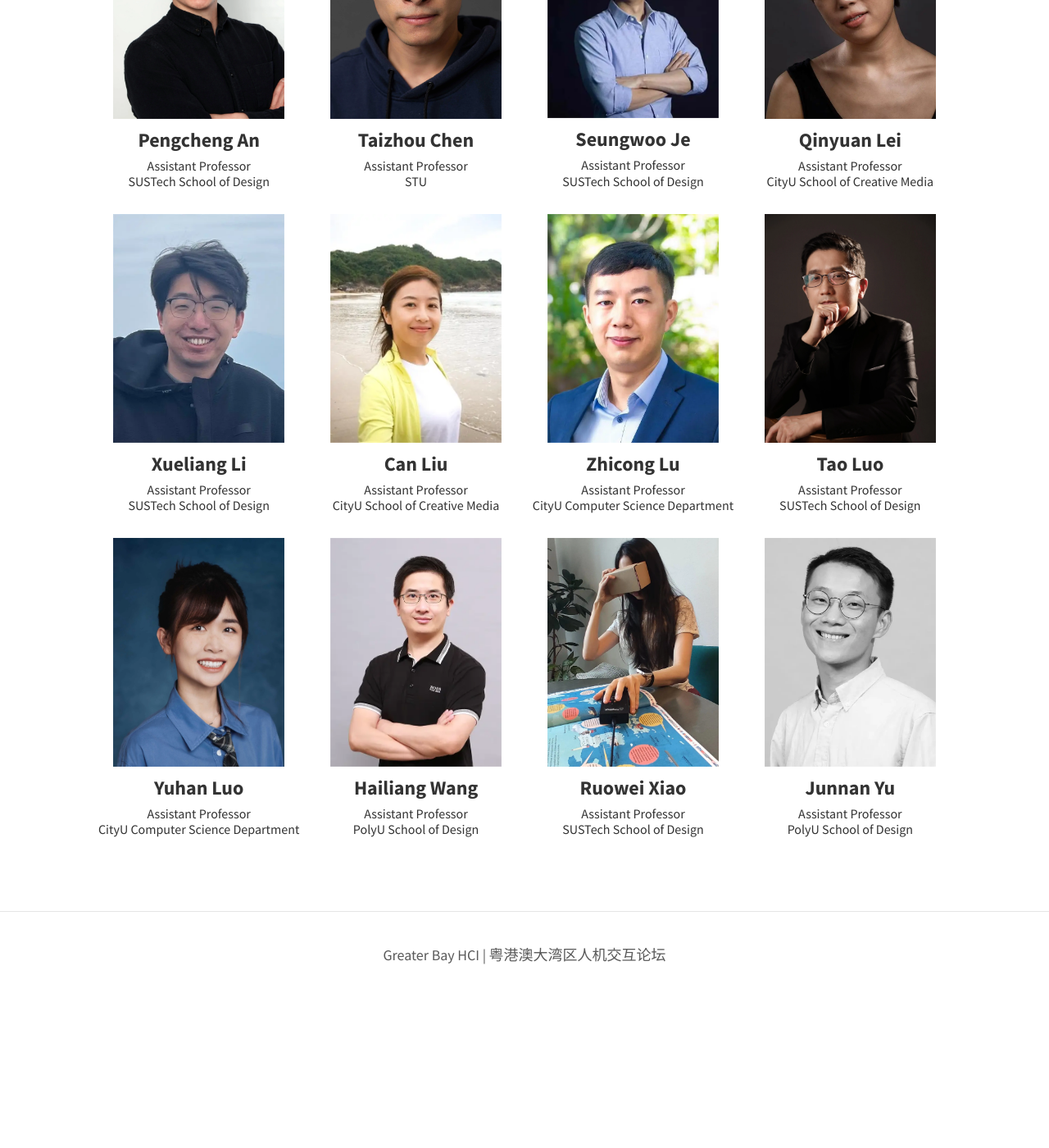
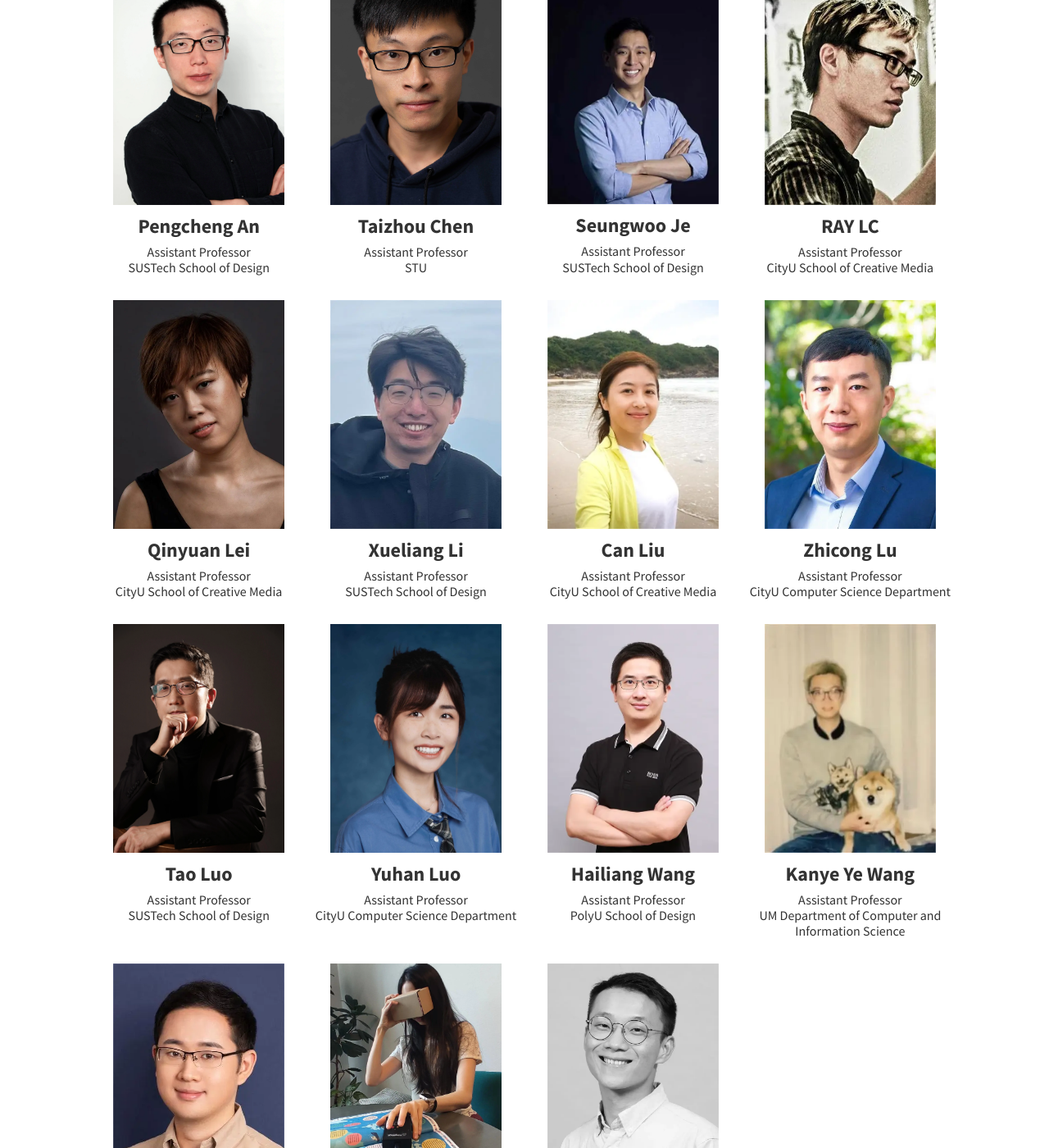
Before and after one commit to Immersive-Design-Group/GBAHCI, a Jekyll site: the page built from pages/faculty.md, in a window 1280 px wide and 1400 px high, scrolled down 990 px. Shown: the whole window at 82% size. Built offline with Jekyll 4.4.1, drawn with Linux system fonts in a browser that asks for light colours; a script that is not in the unit is left out; before the commit the page ends 2224 px from its top, so only the background shows below that; some of the changed text lies outside the part shown.

Commit message:
Update Faculty

```diff
--- a/pages/faculty.md
+++ b/pages/faculty.md
@@ -19,6 +19,12 @@ position: 2
     </div>
     <div class="logo-react-grid-item">
         <img src="\assets\img\STU.webp" alt="faculty" />
+    </div>
+    <div class="logo-react-grid-item">
+        <img src="\assets\img\HKUST(GZ).webp" alt="faculty" />
+    </div>
+    <div class="logo-react-grid-item">
+        <img src="\assets\img\UM.png" alt="faculty" />
     </div>
 </div>
 
@@ -87,6 +93,15 @@ position: 2
         </p>
     </div>
     <div class="figure-grid-item">
+        <a href="https://recfro.github.io/" target="_blank"  class="image">
+        <img src="\faculty\RayLC.webp" alt="faculty" />
+        </a>
+        <p class="image-caption">
+            <strong>RAY LC</strong><br/>
+            <span class="details">Assistant Professor<br/>CityU School of Creative Media</span>
+        </p>
+    </div>
+    <div class="figure-grid-item">
         <a href="https://dccc-rg.github.io/" target="_blank"  class="image">
         <img src="\faculty\qlei.webp" alt="faculty" />
         </a>
@@ -150,6 +165,24 @@ position: 2
         </p>
     </div>
     <div class="figure-grid-item">
+        <a href="https://crab.ye.wang/" target="_blank"  class="image">
+        <img src="\faculty\Kanye.webp" alt="faculty" />
+        </a>
+        <p class="image-caption">
+            <strong>Kanye Ye Wang</strong><br/>
+            <span class="details">Assistant Professor<br/>UM Department of Computer and Information Science</span>
+        </p>
+    </div>
+    <div class="figure-grid-item">
+        <a href="https://cislab.hkust-gz.edu.cn/members/zeyu-wang/" target="_blank"  class="image">
+        <img src="\faculty\Zeyu_Wang.webp" alt="faculty" />
+        </a>
+        <p class="image-caption">
+            <strong>Zeyu Wang</strong><br/>
+            <span class="details">Assistant Professor<br/>HKUST (GZ)</span>
+        </p>
+    </div>
+    <div class="figure-grid-item">
         <a href="https://www2.kmd.keio.ac.jp/~ruowei.xiao/" target="_blank"  class="image">
         <img src="\faculty\Ruowei.webp" alt="faculty" />
         </a>
```
Also changed, not shown: index.md (+6 -0 lines), pages/about.md (+6 -0 lines), pages/publications.md (+8 -4 lines), assets/img/HKUST(GZ).webp (added), assets/img/UM.png (added), faculty/Kanye.webp (added), faculty/RayLC.webp (added), faculty/Zeyu_Wang.webp (added).
